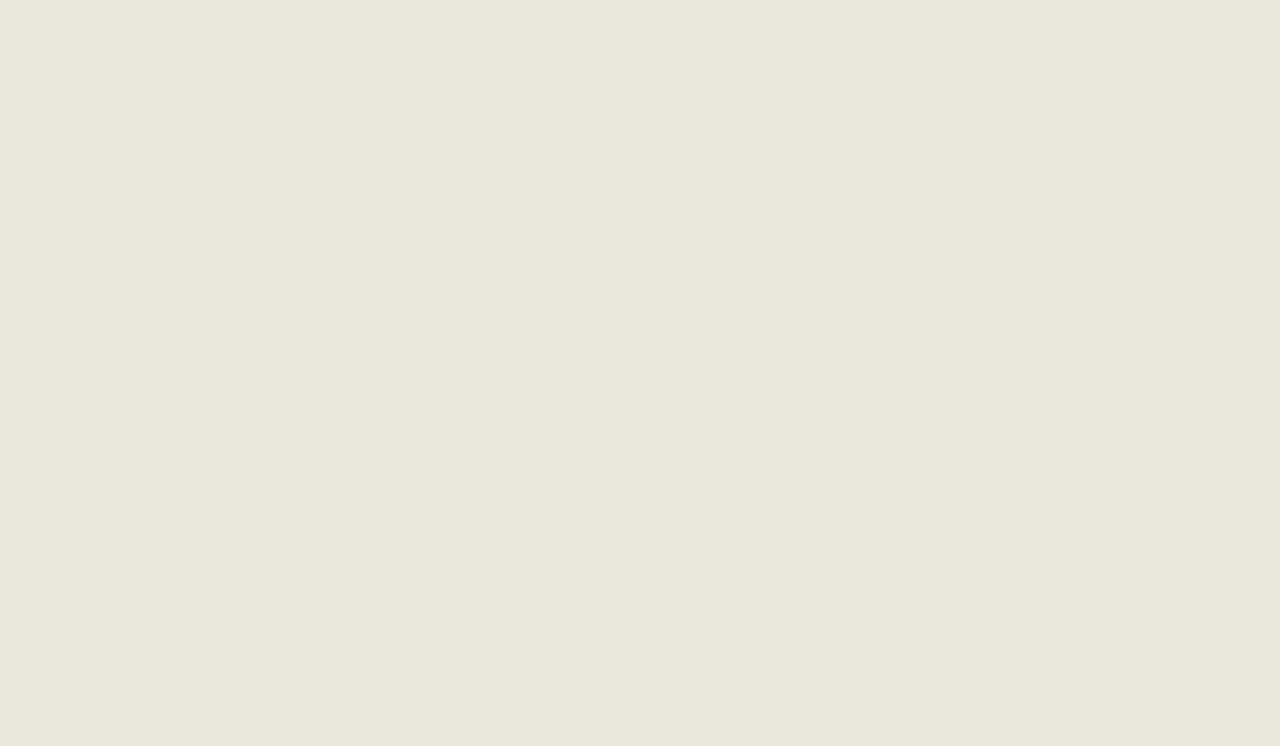
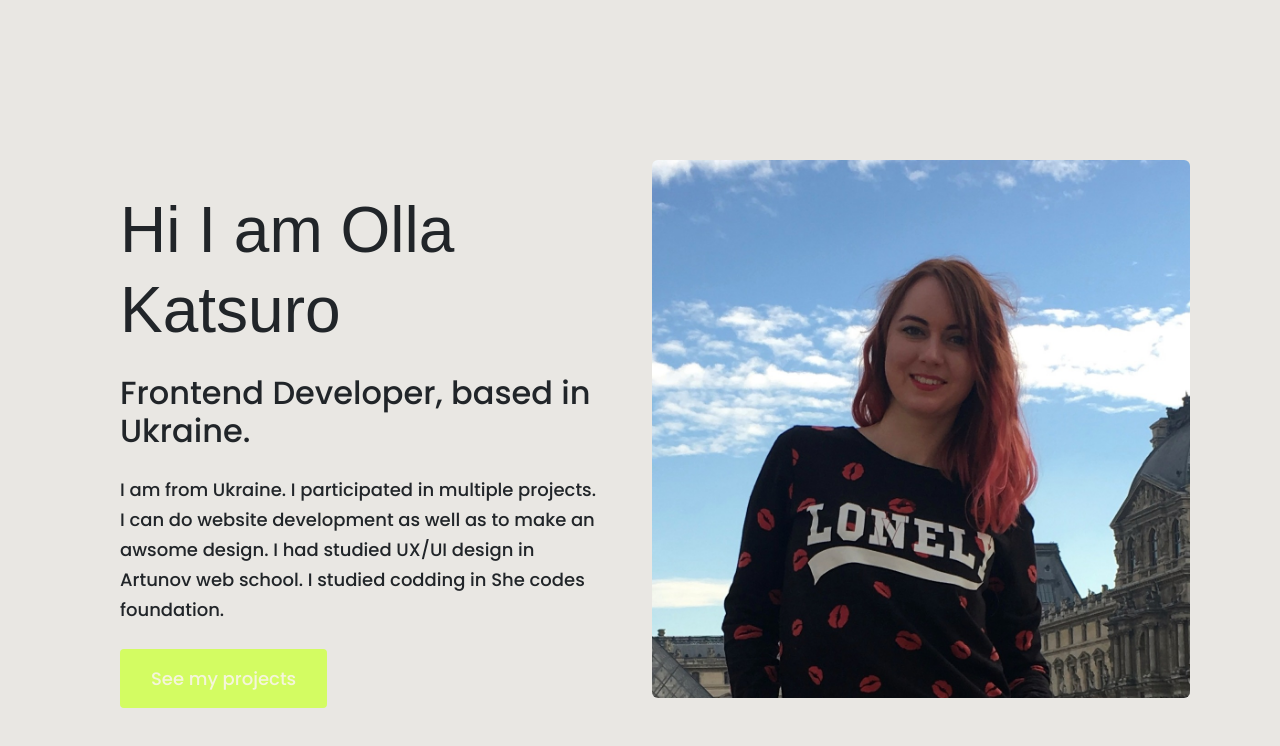
Before and after one commit to KatGrenade/ola-portfolio, a plain HTML site: page about.html in a window 1280 px wide. Drawn offline with nearby package versions, Linux system fonts and the light colour scheme.

Commit message:
about page content

```diff
--- a/about.html
+++ b/about.html
@@ -25,6 +25,26 @@
     <title>About Olla</title>
   </head>
   <body>
+    <div class="about-section container">
+      <div class="row">
+        <div class="col-lg-6">
+          <div class="about-section-content">
+            <h1 class="mb-4">Hi I am Olla Katsuro</h1>
+            <h2 class="mb-4">Frontend Developer, based in Ukraine.</h2>
+            <p class="mb-4">
+              I am from Ukraine. I participated in multiple projects. I can do
+              website development as well as to make an awsome design. I had
+              studied UX/UI design in Artunov web school. I studied codding in
+              She codes foundation.
+            </p>
+            <a href="" class="btn btn-branding">See my projects</a>
+          </div>
+        </div>
+        <div class="col-lg-6">
+          <img src="media/myself.jpg" alt="photo" class="img-fluid rounded" />
+        </div>
+      </div>
+    </div>
     <script
       src="https://cdn.jsdelivr.net/npm/bootstrap@5.2.0/dist/js/bootstrap.bundle.min.js"
       integrity="sha384-A3rJD856KowSb7dwlZdYEkO39Gagi7vIsF0jrRAoQmDKKtQBHUuLZ9AsSv4jD4Xa"
--- a/styles/portfolio.css
+++ b/styles/portfolio.css
@@ -11,7 +11,7 @@ font-family: 'Play', sans-serif;*/
 }
 body {
   font-family: var(--default-font-family);
-  background-color: #eae7dc;
+  background-color: #e9e7e3;
 }
 h1 {
   font-family: var(--heading-font-family);
@@ -34,6 +34,21 @@ h1 {
   font-weight: normal;
   font-size: 24px;
   line-height: 1.5;
+}
+.about-section {
+  padding: 160px 20px;
+}
+.about-section-content {
+  margin: 30px;
+}
+.about-section h1 {
+  font-size: 64px;
+  line-height: 80px;
+  font-family: var(--heading-font-family);
+}
+.about-section p {
+  font-size: 18px;
+  font-family: var(--default-font-family);
 }
 .btn-branding {
   border-radius: 4px;
@@ -138,7 +153,7 @@ p {
   }
   h1 {
     font-size: 44px;
-    line-height: 2;
+    line-height: 56px;
   }
   .appname {
     font-size: 44px;
@@ -171,4 +186,8 @@ p {
     padding: 0;
     text-align: center;
   }
+  .about-section {
+    text-align: center;
+    padding: 0;
+  }
 }
```
Also changed, not shown: media/myself.jpg (added).
